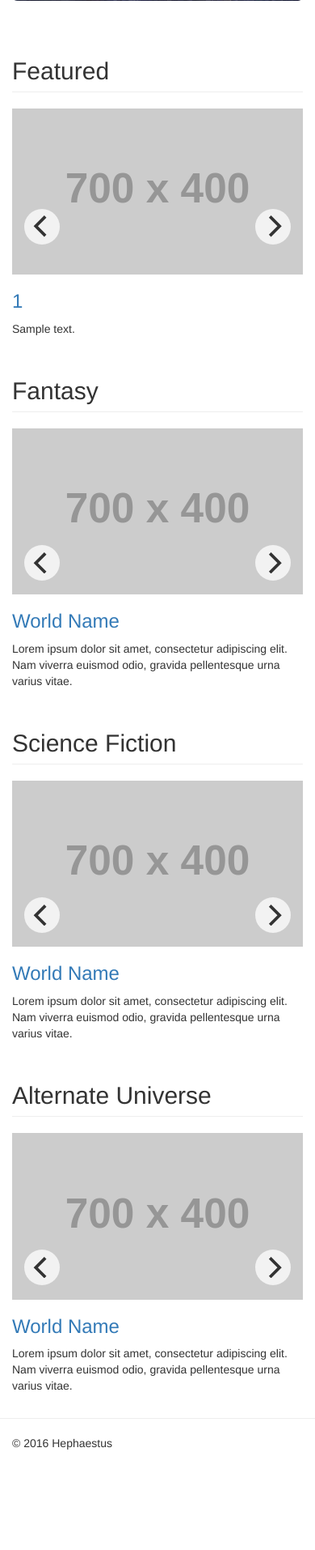
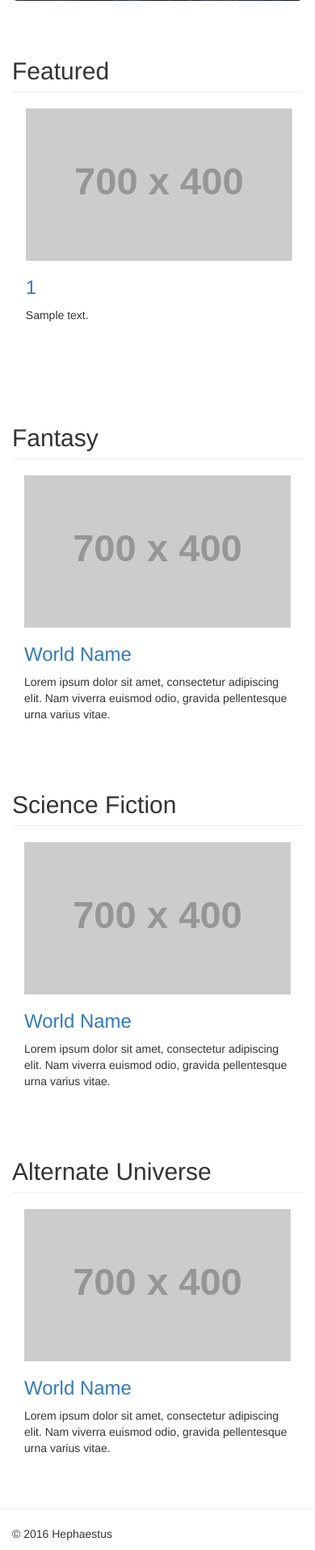
Before and after one commit to hrmay/hephaestus, a Flask app: page / in a window 390 px wide. Shown: the part 353-2267 px from the top of the page at 81% size. Before the commit the page ends 2143 px from the top, so only its background shows below. Run offline with Flask 2, Linux system fonts and the light colour scheme; a database or web service that is not in the repository returns one stand-in record (values such as "Sample title"); some libraries are stand-ins or nearby versions.

Commit message:
Fixed flickity

```diff
--- a/static/css/flickity.css
+++ b/static/css/flickity.css
@@ -46,7 +46,7 @@ http://flickity.metafizzy.co
 
 .flickity-prev-next-button {
   position: absolute;
-  top: 50%;
+  top: 99px;
   width: 44px;
   height: 44px;
   border: none;
--- a/static/css/style.css
+++ b/static/css/style.css
@@ -96,8 +96,32 @@ works with bootstrap's list group to create an accordion
     #main-header {
         background-size: auto 100%;
     }
+
+    .carousel {
+        width: 100%;
+        float: none !important;
+        margin: 0 auto !important;
+        /*text-align: center !important;*/
+    }
+
+    .carousel-cell {
+        width: 100% !important;
+    }
+
+    .flickity-prev-next-button {
+        display: none;
+    }
 }
 
 .accordion-toggle {cursor: pointer;}
 .accordion-content {display: none;}
 .accordion-content.default {display: block;}
+
+.carousel {
+    height: 350px;
+    width: 100%;
+}
+
+.carousel-cell {
+    width: 33%;
+}
--- a/templates/index.html
+++ b/templates/index.html
@@ -27,7 +27,7 @@ front page.
 
         <!-- Projects Row -->
         <div class="row carousel js-flickity"
-            data-flickity-options='{ "wrapAround": true, "pageDots": false}'>
+            data-flickity-options='{ "wrapAround": true, "pageDots": false, "setGallerySize": false, "autoPlay": true}'>
             {% for num in range(5)%}
             <div class="col-md-4 carousel-cell">
                 <a href="/world/{{worldID}}">
@@ -52,7 +52,7 @@ front page.
 
         <!-- Projects Row -->
         <div class="row carousel js-flickity"
-            data-flickity-options='{ "wrapAround": true, "pageDots": false}'>
+            data-flickity-options='{ "wrapAround": true, "pageDots": false, "setGallerySize": false}'>
             {% for num in range(5)%}
             <div class="col-md-4 carousel-cell">
                 <a href="#">
@@ -77,7 +77,7 @@ front page.
 
         <!-- Projects Row -->
         <div class="row carousel js-flickity"
-            data-flickity-options='{ "wrapAround": true, "pageDots": false}'>
+            data-flickity-options='{ "wrapAround": true, "pageDots": false, "setGallerySize": false}'>
             {% for num in range(5)%}
             <div class="col-md-4 carousel-cell">
                 <a href="#">
@@ -101,7 +101,7 @@ front page.
 
         <!-- Projects Row -->
         <div class="row carousel js-flickity"
-            data-flickity-options='{ "wrapAround": true, "pageDots": false}'>
+            data-flickity-options='{ "wrapAround": true, "pageDots": false, "setGallerySize": false}'>
             {% for num in range(5)%}
             <div class="col-md-4 carousel-cell">
                 <a href="#">
```
